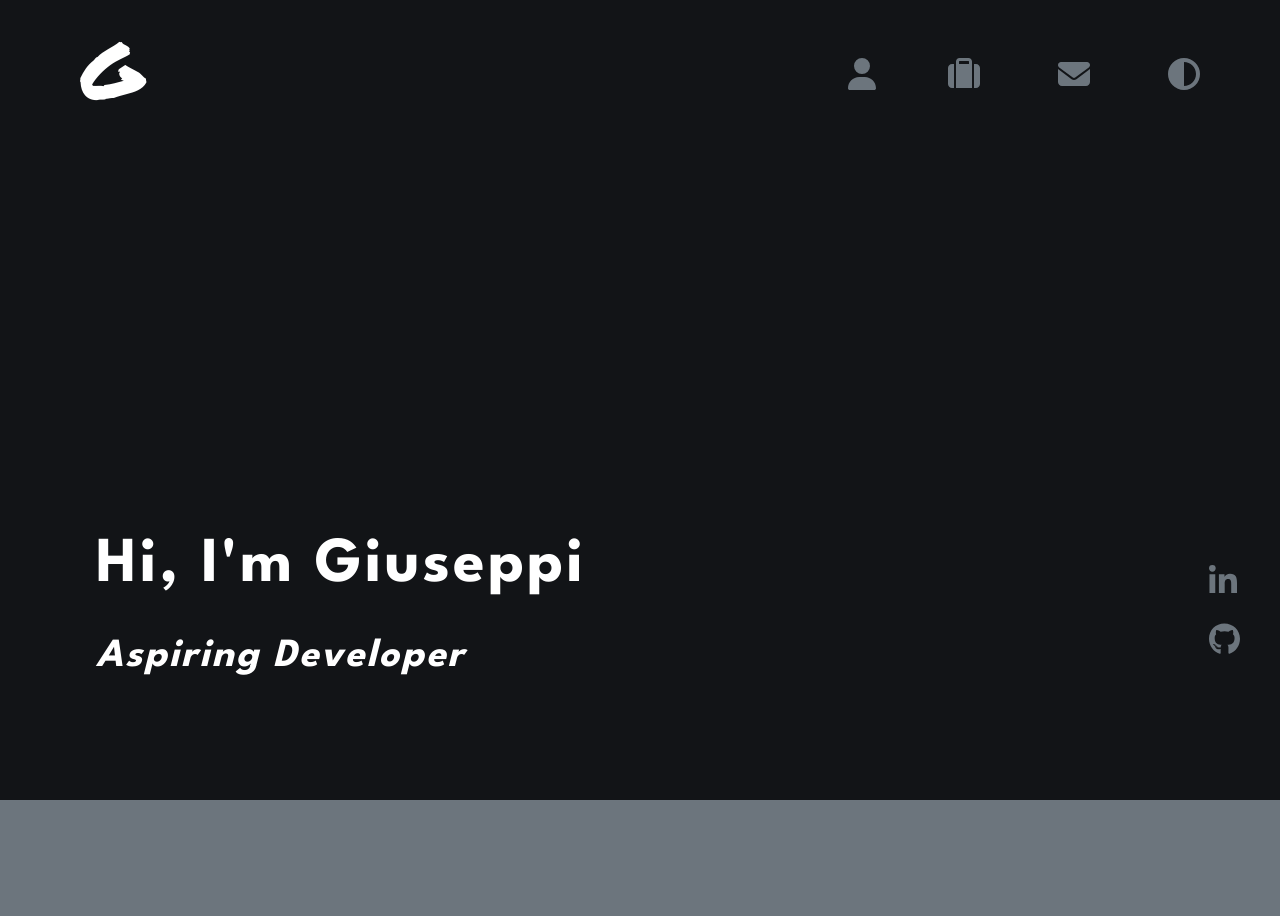
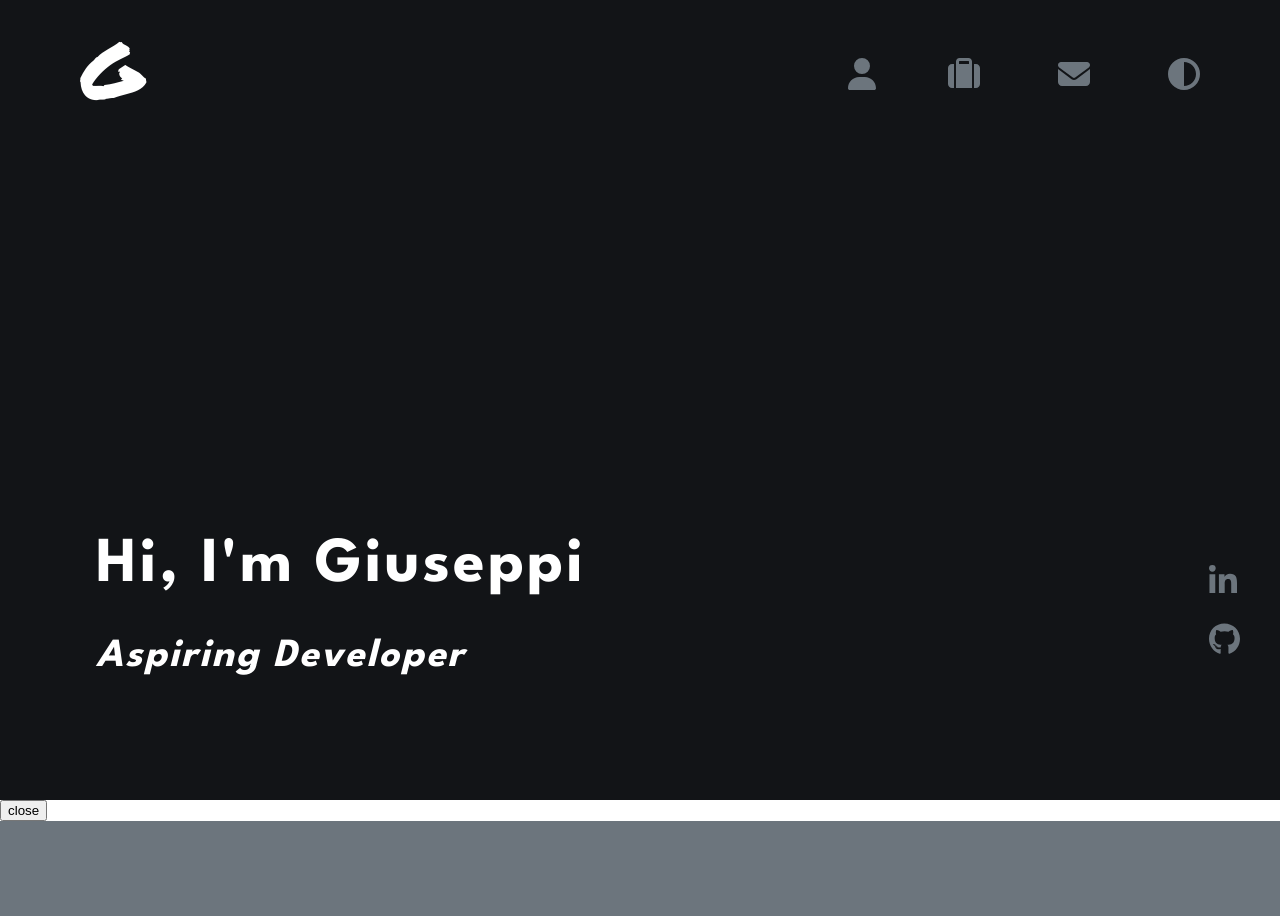
Before and after one commit to giuseppi/giuseppipelayo.com, a React (Create React App) app: page / in a window 1280 px wide. Shown: the top 916 px of the page. Built offline with nearby package versions, Linux system fonts and the light colour scheme.

Commit message:
renamed all contact files to popup

```diff
--- a/src/App.css
+++ b/src/App.css
@@ -130,6 +130,8 @@ html {
 #header-github {
   left: -1rem;
 }
+
+/* contact.js */
 
 /* navbar.js */
 
--- a/src/components/layout.js
+++ b/src/components/layout.js
@@ -1,4 +1,5 @@
 import Header from "./header.js";
+import Popup from "./popup.js";
 import About from "./about.js";
 import Projects from "./projects.js";
 import Footer from "./footer.js";
@@ -7,6 +8,7 @@ const Layout = () => {
     <>
       <div className="flex-container">
         <Header />
+        <Popup trigger={true} />
         <About />
         <Projects />
         <Footer />
--- a/src/components/contact.js
+++ b/src/components/popup.js
@@ -1,6 +1,6 @@
 import React from "react";
 
-const Contact = () => {
+const Popup = (props) => {
   return props.trigger ? (
     <>
       <div className="popup-container">
@@ -15,4 +15,4 @@ const Contact = () => {
   );
 };
 
-export default Contact;
+export default Popup;
```
